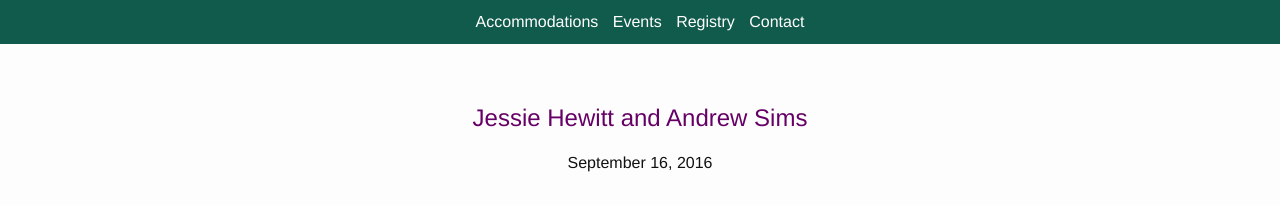
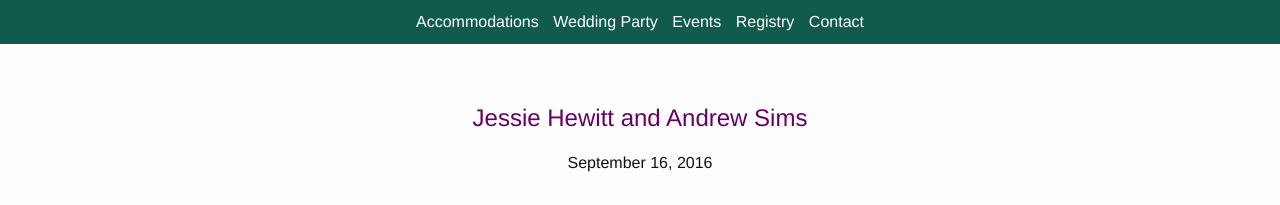
Before and after one commit to rhewitt22/jessie, a Jekyll site: the page built from index.html, in a window 1280 px wide. Shown: the top 205 px of the page. Built offline with Jekyll 4.4.1, drawn with Linux system fonts in a browser that asks for light colours; nearby versions of some CDN libraries; some web fonts are replaced.

Commit message:
Added bridal party link

```diff
--- a/_includes/header.html
+++ b/_includes/header.html
@@ -2,6 +2,7 @@
   <nav role="navigation">
     <ul class="nav-links">
       <li><a href="#accommodations">Accommodations</a></li>
+      <li><a href="#party">Wedding Party</a></li>
       <li><a href="#events">Events</a></li>
       <li><a href="#registry">Registry</a></li>
       <li><a href="#contact">Contact</a></li>
```
